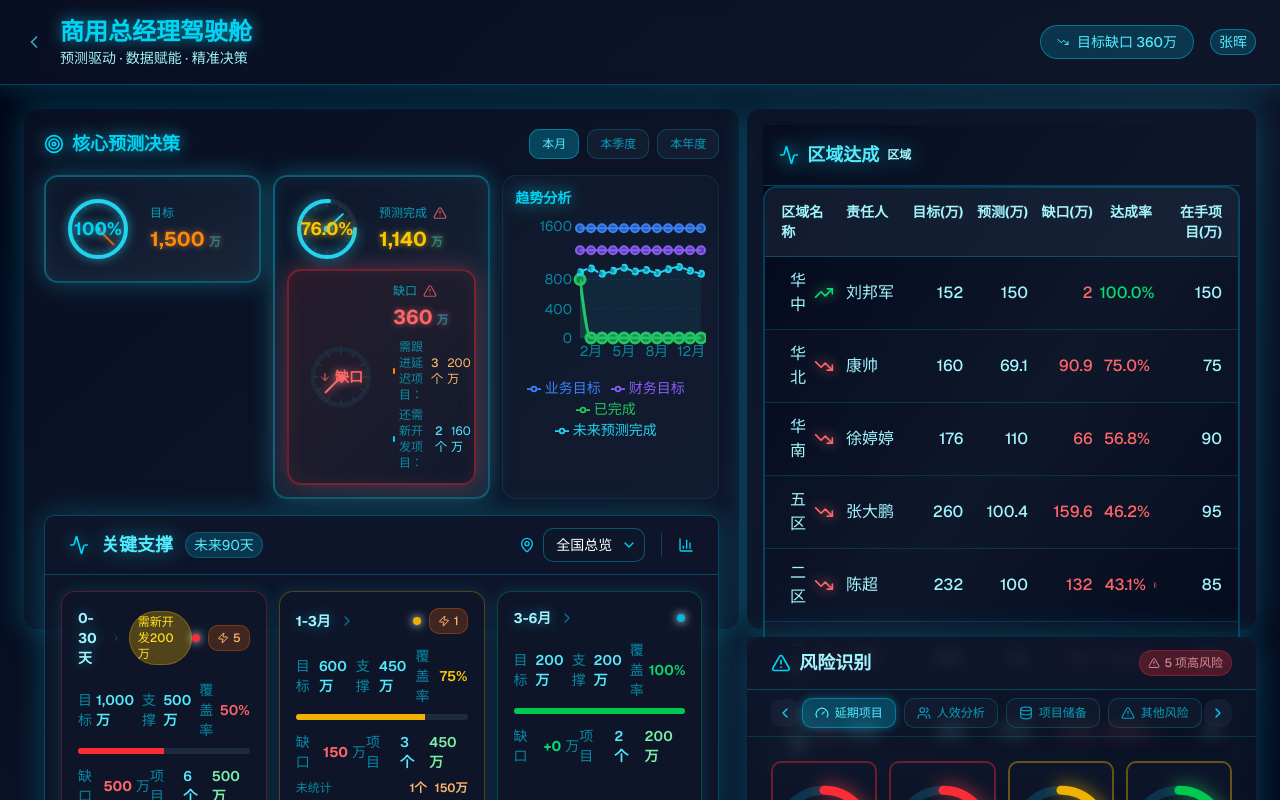
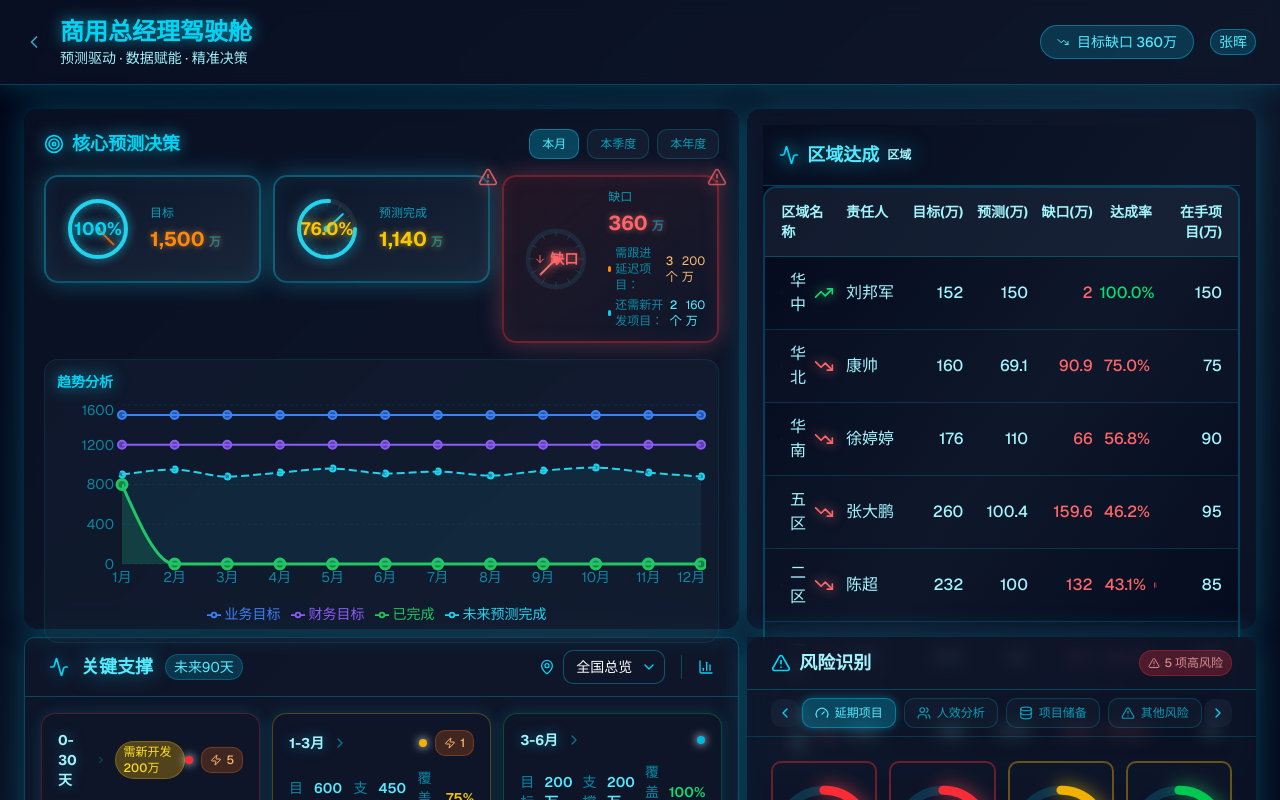
Before and after one commit to navylee1990/coze_jsc, a Next.js app: page /gm in a window 1280 px wide. Shown: the top 800 px of the page. Built offline with nearby package versions, Linux system fonts and the light colour scheme.

Commit message:
Restored to '6588d5890c2385f6b601d22264846bf93ad81a26'
Coze-Restored-To: '6588d5890c2385f6b601d22264846bf93ad81a26'
Coze-Commit-Type: restore

```diff
--- a/src/app/gm/page.tsx
+++ b/src/app/gm/page.tsx
@@ -739,6 +739,13 @@ export default function GMDashboard() {
                 </div>
 
                 {/* 仪表盘2 - 预测完成 */}
+                <div className="relative">
+                  {/* 警告角标 - 根据达成率显示颜色 */}
+                  {animatedRate < 100 && (
+                    <div className="absolute -top-2 -right-2 z-10">
+                      <AlertTriangle className={`w-5 h-5 animate-pulse ${animatedRate >= 80 ? 'text-yellow-400 drop-shadow-[0_0_8px_rgba(250,204,21,0.8)]' : 'text-red-400 drop-shadow-[0_0_8px_rgba(248,113,113,0.8)]'}`} />
+                    </div>
+                  )}
                   <div
                     className="rounded-xl border-2 p-3 transition-all duration-300 bg-gradient-to-br from-slate-900/90 to-slate-800/90 border-cyan-500/40"
                     style={{
@@ -826,12 +833,7 @@ export default function GMDashboard() {
                       </div>
                       {/* 右侧数值 */}
                       <div className="flex-1">
-                        <div className="flex items-center gap-1.5 text-xs text-cyan-400/70 mb-1">
-                          <span>预测完成</span>
-                          {animatedRate < 100 && (
-                            <AlertTriangle className={`w-3.5 h-3.5 animate-pulse ${animatedRate >= 80 ? 'text-yellow-400' : 'text-red-400'}`} />
-                          )}
-                        </div>
+                        <div className="text-xs text-cyan-400/70 mb-1">预测完成</div>
                         <div className={cn(
                           'text-xl font-bold',
                           animatedForecast >= getTimeRangeData().target ? 'text-green-400' : 'text-yellow-400'
@@ -841,8 +843,18 @@ export default function GMDashboard() {
                         </div>
                       </div>
                     </div>
+                  </div>
+                </div>
 
                 {/* 仪表盘3 - 缺口 */}
+                <div className="relative">
+                  {/* 警告角标 - 根据缺口比例显示颜色 */}
+                  {animatedGap > 0 && (
+                    <div className="absolute -top-2 -right-2 z-10">
+                      <AlertTriangle className={`w-5 h-5 animate-pulse ${(Math.abs(animatedGap) / getTimeRangeData().target) * 100 <= 20 ? 'text-yellow-400 drop-shadow-[0_0_8px_rgba(250,204,21,0.8)]' : 'text-red-400 drop-shadow-[0_0_8px_rgba(248,113,113,0.8)]'}`} />
+                    </div>
+                  )}
+
                   <div
                     className={cn(
                       'rounded-xl border-2 p-3 transition-all duration-300',
@@ -948,12 +960,7 @@ export default function GMDashboard() {
                       </div>
                       {/* 右侧数值 */}
                       <div className="flex-1">
-                        <div className="flex items-center gap-1.5 text-xs text-cyan-400/70 mb-1">
-                          <span>{animatedGap <= 0 ? '超额' : '缺口'}</span>
-                          {animatedGap > 0 && (
-                            <AlertTriangle className={`w-3.5 h-3.5 animate-pulse ${(Math.abs(animatedGap) / getTimeRangeData().target) * 100 <= 20 ? 'text-yellow-400' : 'text-red-400'}`} />
-                          )}
-                        </div>
+                        <div className="text-xs text-cyan-400/70 mb-1">{animatedGap <= 0 ? '超额' : '缺口'}</div>
                         <div className={cn(
                           'text-xl font-bold',
                           animatedGap <= 0 ? 'text-green-400' : 'text-red-400'
@@ -989,6 +996,7 @@ export default function GMDashboard() {
                       </div>
                     </div>
                   </div>
+                </div>
               </div>
 
               {/* 趋势图表 */}
@@ -1083,7 +1091,6 @@ export default function GMDashboard() {
             {/* 未来支撑充分性面板 */}
             <FutureSupportAdequacyPanel theme="dashboard" />
           </div>
-          </div>
 
           {/* 右侧仪表区 */}
           <div className={cn(
```
